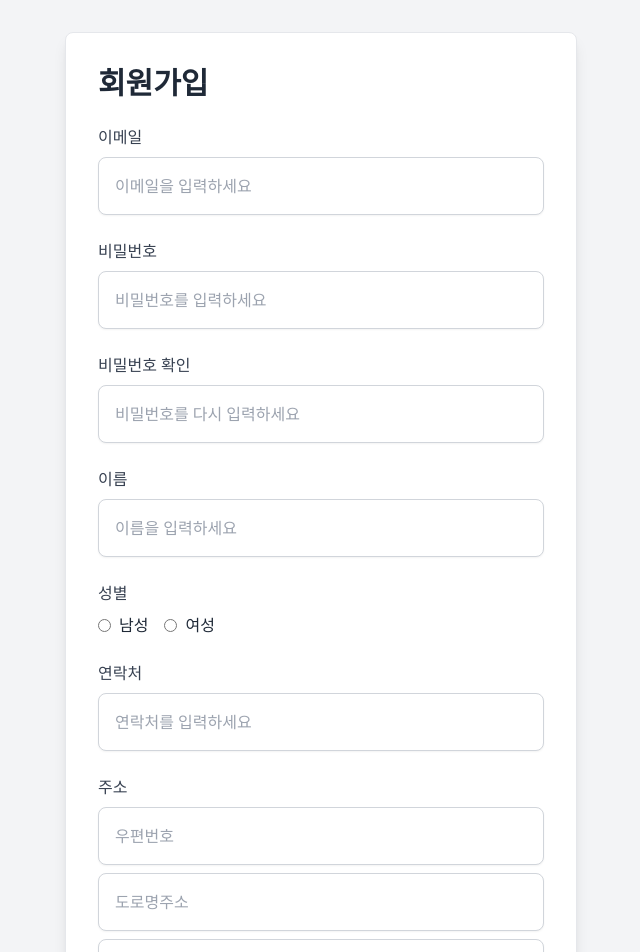
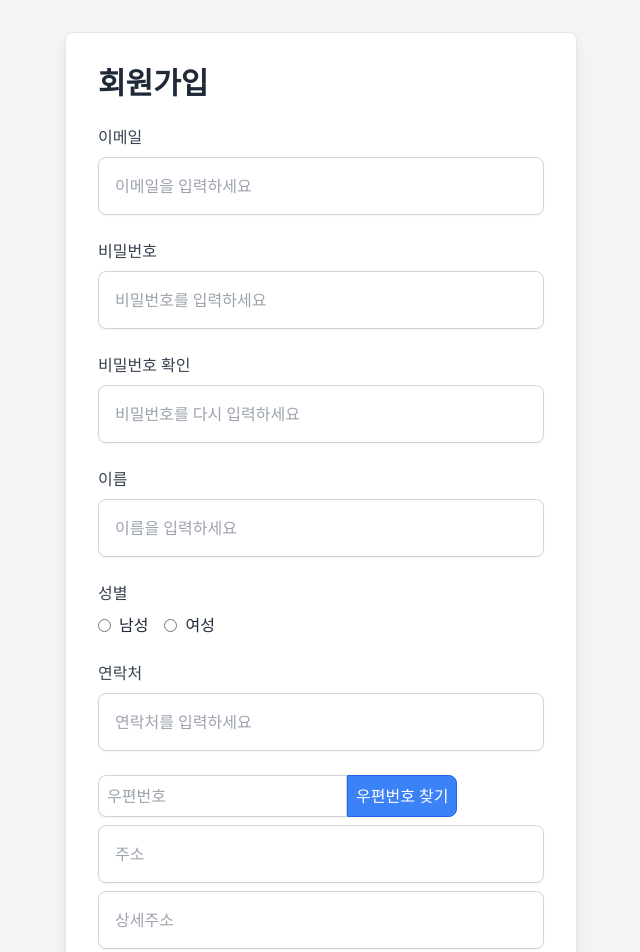
Before and after one commit to myqkq111/HealthStationery-front, a React (Create React App) app: page /signup in a window 1280 px wide. Shown: the top 952 px of the page, without its empty margins (319-959 px from the left). Built offline with nearby package versions, Linux system fonts and the light colour scheme.

Commit message:
Docs : 회원가입 페이지 주소 OpenAPI 사용

```diff
--- a/src/App.jsx
+++ b/src/App.jsx
@@ -11,12 +11,12 @@ function App() {
     <>
       <Router>
         <Routes>
+          <Route path="/" element={<HomePage />} />
           <Route path="/Login" element={<Login />} />
           <Route path="/signup" element={<Register />} />
           {/* <Route path="/forgot-password" element={<ForgotPassword />} /> */}
         </Routes>
       </Router>
-      <HomePage />
     </>
   );
 }
--- a/src/components/Register.jsx
+++ b/src/components/Register.jsx
@@ -1,12 +1,13 @@
 import React, { useState } from "react";
 import axios from "axios";
+import Address from "../openApi/Address";
 
 const Register = () => {
   const [email, setEmail] = useState("");
   const [password, setPassword] = useState("");
   const [confirmPassword, setConfirmPassword] = useState("");
   const [name, setName] = useState("");
-  const [gender, setGender] = useState("");
+  const [fm, setFm] = useState("");
   const [tell, setTell] = useState("");
   const [mailaddr, setMailaddr] = useState("");
   const [roadaddr, setRoadaddr] = useState("");
@@ -15,7 +16,7 @@ const Register = () => {
   const [error, setError] = useState("");
 
   const handleGenderChange = (event) => {
-    setGender(event.target.value);
+    setFm(event.target.value);
   };
 
   const handleBirthDateChange = (event) => {
@@ -30,16 +31,17 @@ const Register = () => {
       return;
     }
     try {
-      const response = await axios.post("http://localhost:5000/member/signup", {
+      console.log("gd");
+      const response = await axios.post("http://localhost:8080/member/signup", {
         email,
         password,
         name,
-        gender,
+        fm,
         tell,
+        birth: `${birth.year}-${birth.month}-${birth.day}`,
         mailaddr,
         roadaddr,
         detailaddr,
-        birth: `${birth.year}-${birth.month}-${birth.day}`,
       });
       console.log("Registration successful:", response.data);
     } catch (error) {
@@ -114,7 +116,7 @@ const Register = () => {
                 <input
                   type="radio"
                   value="male"
-                  checked={gender === "male"}
+                  checked={fm === "male"}
                   onChange={handleGenderChange}
                   className="form-radio text-blue-500"
                 />
@@ -124,7 +126,7 @@ const Register = () => {
                 <input
                   type="radio"
                   value="female"
-                  checked={gender === "female"}
+                  checked={fm === "female"}
                   onChange={handleGenderChange}
                   className="form-radio text-blue-500"
                 />
@@ -145,7 +147,15 @@ const Register = () => {
               className="w-full p-4 border border-gray-300 rounded-lg shadow-sm focus:outline-none focus:ring-2 focus:ring-blue-500"
             />
           </div>
-          <div>
+          <Address
+            mailaddr={mailaddr}
+            setMailaddr={setMailaddr}
+            roadaddr={roadaddr}
+            setRoadaddr={setRoadaddr}
+            detailaddr={detailaddr}
+            setDetailaddr={setDetailaddr}
+          />
+          {/* <div>
             <label className="block text-gray-700 font-medium mb-2">주소</label>
             <input
               type="text"
@@ -171,7 +181,7 @@ const Register = () => {
               required
               className="w-full p-4 border border-gray-300 rounded-lg shadow-sm focus:outline-none focus:ring-2 focus:ring-blue-500 mt-2"
             />
-          </div>
+          </div> */}
           <div>
             <label className="block text-gray-700 font-medium mb-2">
               생년월일
--- /dev/null
+++ b/src/openApi/Address.jsx
@@ -0,0 +1,105 @@
+import React, { useEffect } from "react";
+
+const Address = ({
+  mailaddr,
+  setMailaddr,
+  roadaddr,
+  setRoadaddr,
+  detailaddr,
+  setDetailaddr,
+}) => {
+  useEffect(() => {
+    // Daum Postcode API 스크립트를 동적으로 로드
+    const script = document.createElement("script");
+    script.src =
+      "//t1.daumcdn.net/mapjsapi/bundle/postcode/prod/postcode.v2.js";
+    script.async = true;
+    document.body.appendChild(script);
+
+    // 스크립트가 로드되면 Daum Postcode 객체를 사용할 수 있게 됩니다.
+    script.onload = () => {
+      window.daum.Postcode = window.daum.Postcode || {};
+    };
+
+    // 컴포넌트 언마운트 시 스크립트 제거
+    return () => {
+      document.body.removeChild(script);
+    };
+  }, []);
+
+  const openPostcode = () => {
+    new window.daum.Postcode({
+      oncomplete: function (data) {
+        // 각 주소의 노출 규칙에 따라 주소를 조합한다.
+        let addr = "";
+        let extraAddr = "";
+
+        if (data.userSelectedType === "R") {
+          addr = data.roadAddress;
+        } else {
+          addr = data.jibunAddress;
+        }
+
+        if (data.userSelectedType === "R") {
+          if (data.bname !== "" && /[동|로|가]$/g.test(data.bname)) {
+            extraAddr += data.bname;
+          }
+          if (data.buildingName !== "" && data.apartment === "Y") {
+            extraAddr +=
+              extraAddr !== "" ? ", " + data.buildingName : data.buildingName;
+          }
+          if (extraAddr !== "") {
+            extraAddr = " (" + extraAddr + ")";
+          }
+        }
+
+        setMailaddr(data.zonecode);
+        setRoadaddr(addr);
+        document.getElementById("sample6_detailAddress").focus();
+      },
+    }).open();
+  };
+
+  return (
+    <>
+      <div>
+        <input
+          type="text"
+          id="sample6_postcode"
+          value={mailaddr}
+          onChange={(e) => setMailaddr(e.target.value)}
+          placeholder="우편번호"
+          readOnly
+          className="flex-1 p-2 border border-gray-300 rounded-l-lg shadow-sm focus:outline-none focus:ring-2 focus:ring-blue-500"
+        />
+        <input
+          type="button"
+          onClick={openPostcode}
+          value="우편번호 찾기"
+          className="p-2 bg-blue-500 text-white border border-blue-600 rounded-r-lg cursor-pointer hover:bg-blue-600 focus:outline-none focus:ring-2 focus:ring-blue-500"
+        />
+        <br />
+        <input
+          type="text"
+          id="sample6_address"
+          value={roadaddr}
+          onChange={(e) => setRoadaddr(e.target.value)}
+          placeholder="주소"
+          readOnly
+          className="w-full p-4 border border-gray-300 rounded-lg shadow-sm focus:outline-none focus:ring-2 focus:ring-blue-500 mt-2"
+        />
+        <br />
+        <input
+          type="text"
+          id="sample6_detailAddress"
+          value={detailaddr}
+          onChange={(e) => setDetailaddr(e.target.value)}
+          placeholder="상세주소"
+          className="w-full p-4 border border-gray-300 rounded-lg shadow-sm focus:outline-none focus:ring-2 focus:ring-blue-500 mt-2"
+        />
+      </div>
+    </>
+  );
+};
+
+export default Address;
```
Also changed, not shown: package.json (+5 -2 lines), 1 other file (tests, documents, lock files or other folders).
